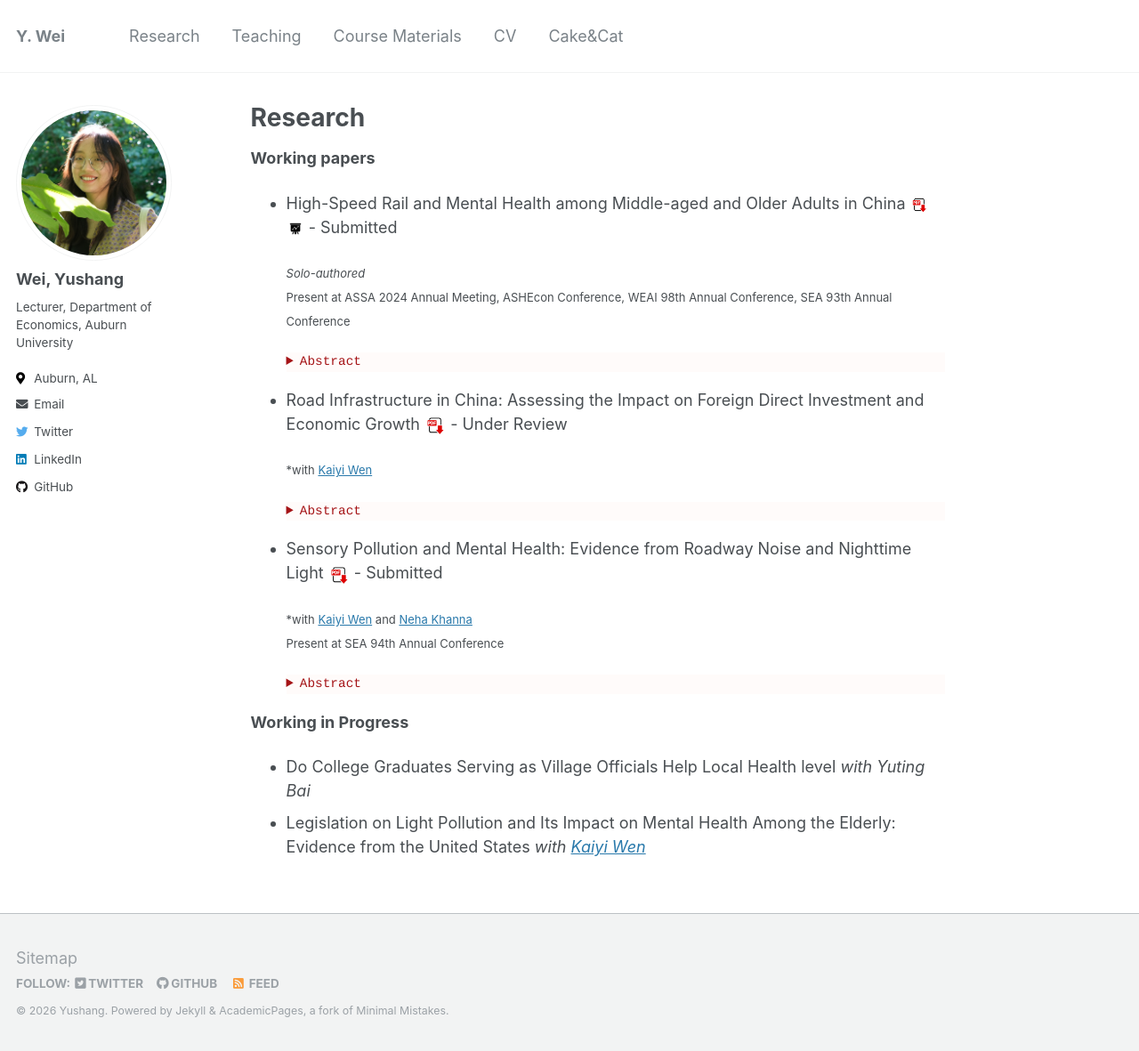
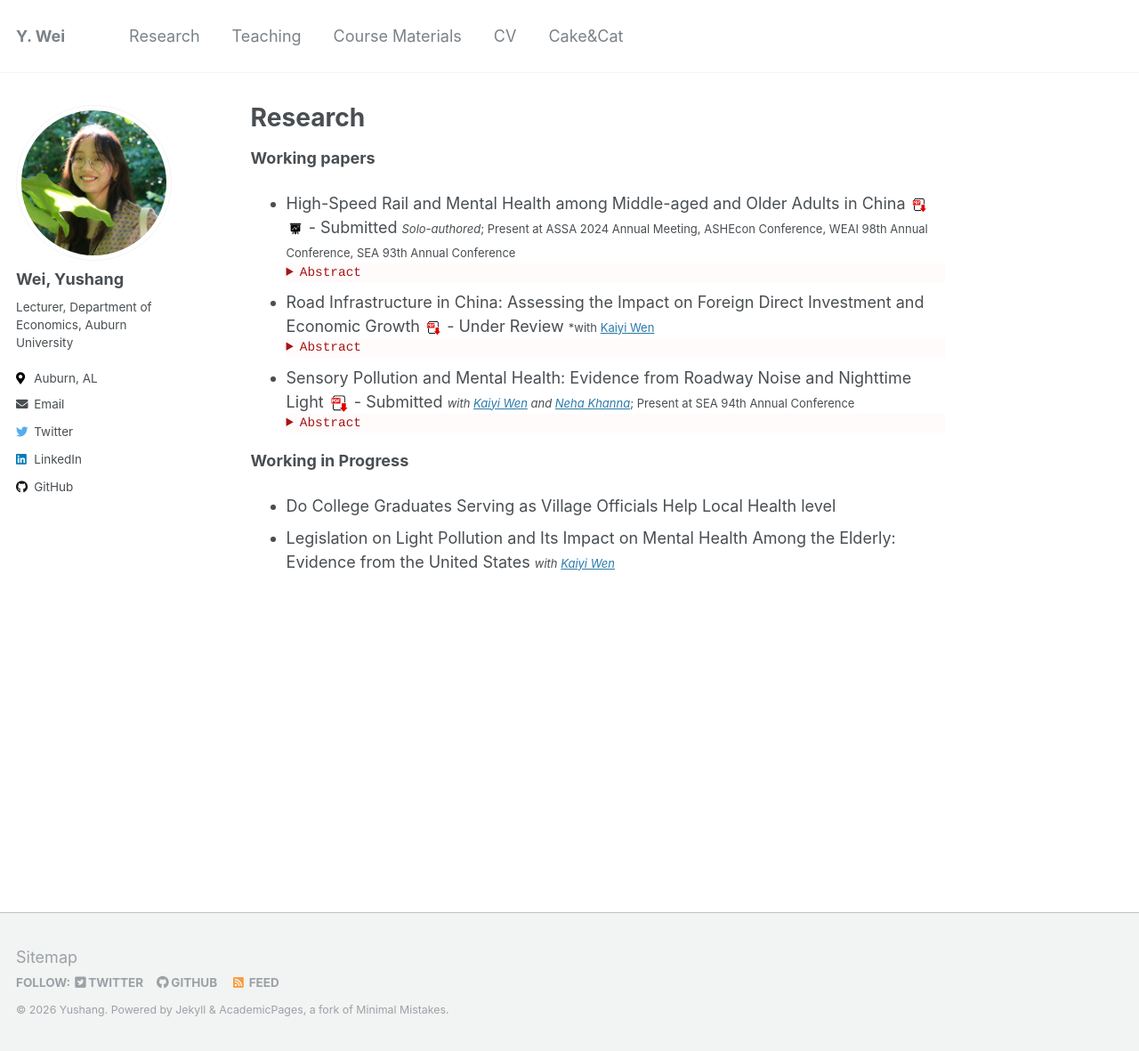
Before and after one commit to yushang1994/yushangw, a Jekyll site: the page built from _pages/research.md, in a window 1280 px wide and 1181 px high. Shown: the whole window at 89% size. Built offline with Jekyll 4.4.1, drawn with Linux system fonts in a browser that asks for light colours.

Commit message:
research

```diff
--- a/_pages/research.md
+++ b/_pages/research.md
@@ -10,16 +10,13 @@ header:
 **Working papers**
 
 - High-Speed Rail and Mental Health among Middle-aged and Older Adults in China [![PDF Link](/yushangw/images/research/pdf.jpeg){:height="20px" width="20px"}](/yushangw/files/pdf/research/JMP_YushangWei.pdf) [![Poster Link](/yushangw/images/research/poster.png){:height="20px" width="20px"}](/yushangw/files/pdf/research/JMP_Poster_YushangWei.pdf) - Submitted
-
-    <span style="font-size:13px;"> *Solo-authored* </span> <br>
-    <span style="font-size:13px;"> Present at ASSA 2024 Annual Meeting, ASHEcon Conference, WEAI 98th Annual Conference, SEA 93th Annual     Conference </span>
+    <span style="font-size:13px;"> *Solo-authored*;  Present at ASSA 2024 Annual Meeting, ASHEcon Conference, WEAI 98th Annual Conference, SEA 93th Annual Conference </span> <br>
     <details style="font-size:80%; background-color:#fffbfa;">
     <summary style="color:#a51417; font-family:courier; font-size:100%;"> Abstract </summary>
     The paper studies the effect of the high-speed rail (HSR) service on the mental health of individuals aged 45 and older. I use historical documents and ArcGIS Pro to produce the railway map of the late Qing Dynasty (1911) and use it as an instrument for the modern HSR network in China. I find that the HSR service significantly improves the mental health of middle-aged and elderly people, and the causal impact is larger for urban than for rural residents. I also explore and find supporting evidence for three channels of influence: income, access to medical services and in-person interactions. The HSR increases employment opportunities and, hence, individual income, improves the accessibility of medical resources outside the local area, and increases the frequency of in-person visits by children who do not live in the same city as their parents.
     </details>
 
-- Road Infrastructure in China: Assessing the Impact on Foreign Direct Investment and Economic Growth  [![PDF Link](/yushangw/images/research/pdf.jpeg){:height="24px" width="24px"}](/yushangw/files/pdf/research/FDI_Growth_August_Revision.pdf) - Under Review
-
+- Road Infrastructure in China: Assessing the Impact on Foreign Direct Investment and Economic Growth  [![PDF Link](/yushangw/images/research/pdf.jpeg){:height="20px" width="20px"}](/yushangw/files/pdf/research/FDI_Growth_August_Revision.pdf) - Under Review
     <span style="font-size:13px;"> *with [Kaiyi Wen](https://www.kaiyiwen.com/) </span> <br>
     <details style="font-size:80%; background-color:#fffbfa;">
     <summary style="color:#a51417; font-family:courier; font-size:100%;"> Abstract </summary>
@@ -27,9 +24,7 @@ header:
     </details>
 
 - Sensory Pollution and Mental Health: Evidence from Roadway Noise and Nighttime Light [![PDF Link](/yushangw/images/research/pdf.jpeg){:height="24px" width="24px"}](/yushangw/files/pdf/research/Seneroy_Pollution_and_Mental_Health_Jan_2026.pdf) - Submitted
-
-    <span style="font-size:13px;"> *with [Kaiyi Wen](https://www.kaiyiwen.com/) and [Neha Khanna](https://bingdev.binghamton.edu/nkhanna/) </span> <br>
-    <span style="font-size:13px;"> Present at SEA 94th Annual Conference </span>
+    <span style="font-size:13px;"> *with [Kaiyi Wen](https://www.kaiyiwen.com/) and [Neha Khanna](https://bingdev.binghamton.edu/nkhanna/)*; Present at SEA 94th Annual Conference </span> <br>
     <details style="font-size:80%; background-color:#fffbfa;">
     <summary style="color:#a51417; font-family:courier; font-size:100%;"> Abstract </summary>
     While federal regulation has delivered major improvements in air and water quality, sensory pollutants - such as traffic noise and artificial nighttime illumination - remain largely unregulated and understudied. These environmental stressors are pervasive in urban infrastructure and increasingly linked to mental health risks, yet little causal evidence exists on their impacts. We provide the first national-scale analysis of the effect of ambient roadway noise and nighttime light pollution on mental health. We link restricted-use survey microdata from approximately 14,000 respondents in the United States to high-resolution sensory exposures, and leverage natural variation in topography, temperature, and atmospheric conditions to isolate the causal effect of roadway noise and nighttime light on self-reported mental health. Both pollutants exert statistically and economically meaningful effects: road noise increases the likelihood of mild psychological distress by 11%, while light pollution increases it by 13%. These effects are are partially mediated through reductions in sleep duration. Welfare losses are up to $25 billion annually.
@@ -37,5 +32,5 @@ header:
 
 **Working in Progress**
 
-- Do College Graduates Serving as Village Officials Help Local Health level *with Yuting Bai*
-- Legislation on Light Pollution and Its Impact on Mental Health Among the Elderly: Evidence from the United States *with [Kaiyi Wen](https://www.kaiyiwen.com/)*
+- Do College Graduates Serving as Village Officials Help Local Health level
+- Legislation on Light Pollution and Its Impact on Mental Health Among the Elderly: Evidence from the United States <span style="font-size:13px;">*with [Kaiyi Wen](https://www.kaiyiwen.com/)* </span> <br>
```
